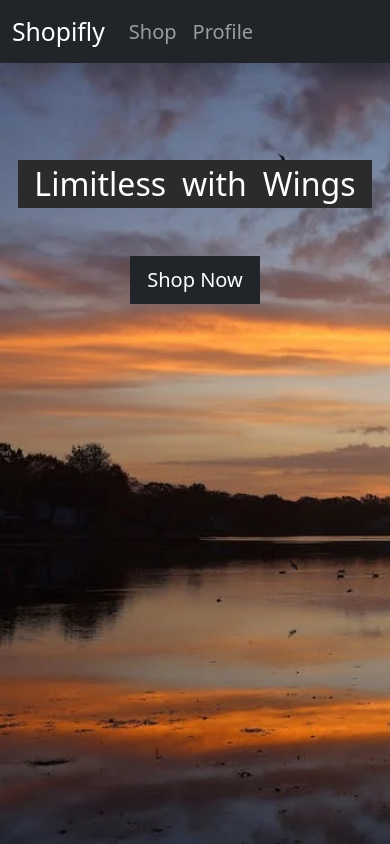
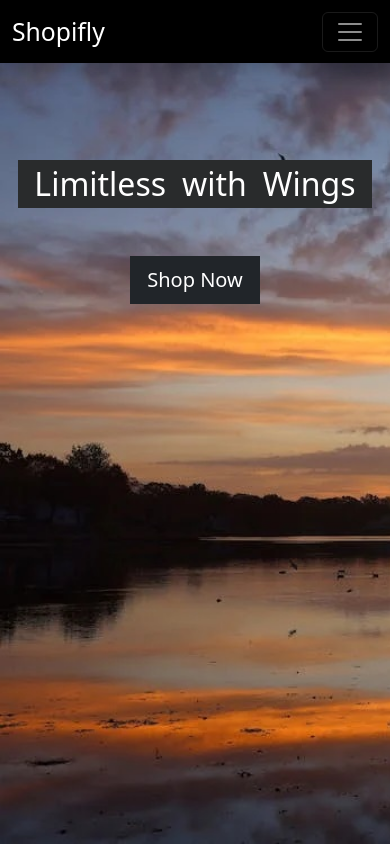
Before and after one commit to robertcs3/shopifly-project, a React (Vite) app in the folder client/: page / in a window 390 px wide. Built offline with nearby package versions, Linux system fonts and the light colour scheme; no server answers.

Commit message:
Navbar
Add responsiveness to Navbar

```diff
--- a/client/src/components/Navbar.tsx
+++ b/client/src/components/Navbar.tsx
@@ -1,7 +1,7 @@
 import { useContext, useState } from "react";
 import { NavLink, useNavigate } from "react-router-dom"
 import { UserContext } from "../contexts/UserContext"
-import { Button, Container, Nav, Navbar as NavbarBs, Offcanvas, Stack } from "react-bootstrap"
+import { Button, Container, Nav, Navbar as NavbarBs, NavDropdown } from "react-bootstrap"
 import { ShoppingCartContext } from "../contexts/ShoppingCartContext";
 import ShoppingCart from "./ShoppingCart";
 
@@ -14,23 +14,26 @@ export default function Navbar() {
 
   return (
     <>
-    <NavbarBs sticky="top" bg="dark" variant="dark" className="shadow" >
+    <NavbarBs collapseOnSelect expand='lg' sticky="top" bg="black" variant="dark" className="shadow" >
+
+
+
                       <Container>
                       <NavbarBs.Brand to="/" as={NavLink} className='fs-2'>Shopifly</NavbarBs.Brand>
+                      <NavbarBs.Toggle aria-controls="responsive-navbar-nav" />
+                          <NavbarBs.Collapse>
+
                             <Nav className="me-auto fs-5">
-
                                 <Nav.Link to="/shop" as={NavLink}>Shop</Nav.Link>
                                 {userContext.user ? (
                                   <Nav.Link to="/profile" as={NavLink}>{userContext.user.username}'s  profile</Nav.Link>
                                 ) : (
                                   <Nav.Link to="/profile" as={NavLink}>Profile</Nav.Link>
                                 )}
-
                             </Nav>
                             {userContext.user && (
                                 <Button onClick={() => {
                                     handleShow();
-
                                 }} style={{ width: "3rem", height: "3rem", position: "relative" }} className="rounded-circle" variant="light"><svg version="1.1" id="Capa_1" xmlns="http://www.w3.org/2000/svg" xmlnsXlink="http://www.w3.org/1999/xlink" x="0px" y="0px"
                                     viewBox="0 0 239.988 239.988" xmlSpace="preserve"> <path d="M26.674,45.892L0,38.843L7.664,9.839l49.01,12.951v20.906h183.314l-31.314,101.955h-152v23.022h145.648l-8.158,29h-19.926
                                  c2.393,3.362,3.814,7.464,3.814,11.904c0,11.361-9.209,20.571-20.57,20.571c-11.361,0-20.572-9.21-20.572-20.571
@@ -48,11 +51,13 @@ export default function Navbar() {
                                         }}>{shoppingCartContext.getCartQuantity()}</div>
                                 </Button>
                             )}
+                                                    <ShoppingCart show={show} onHide={() => handleClose()} />
+                          </NavbarBs.Collapse>
+                      </Container>
 
-                  <ShoppingCart show={show} onHide={() => handleClose()} />
+                                </NavbarBs>
 
-                </Container>
-            </NavbarBs>
+
     </>
   )
 }
--- a/client/src/styles/home.module.css
+++ b/client/src/styles/home.module.css
@@ -21,7 +21,7 @@
 .logo {
     font-size: 4rem;
     color: white;
-    background-color: #292b2c;
+    background-color: black;
     padding: 0 1rem 0 1rem;
     min-width: max-content;
     cursor:default;
@@ -46,4 +46,10 @@
         display: flex;
         gap: 1rem;
     }
+
+    Button {
+        font-size: 0.5rem;
+    }
+
+
 }
```
Also changed, not shown: client/src/styles/index.css (line endings or trailing spaces). Lines whose indentation alone changed are shown as unchanged.
